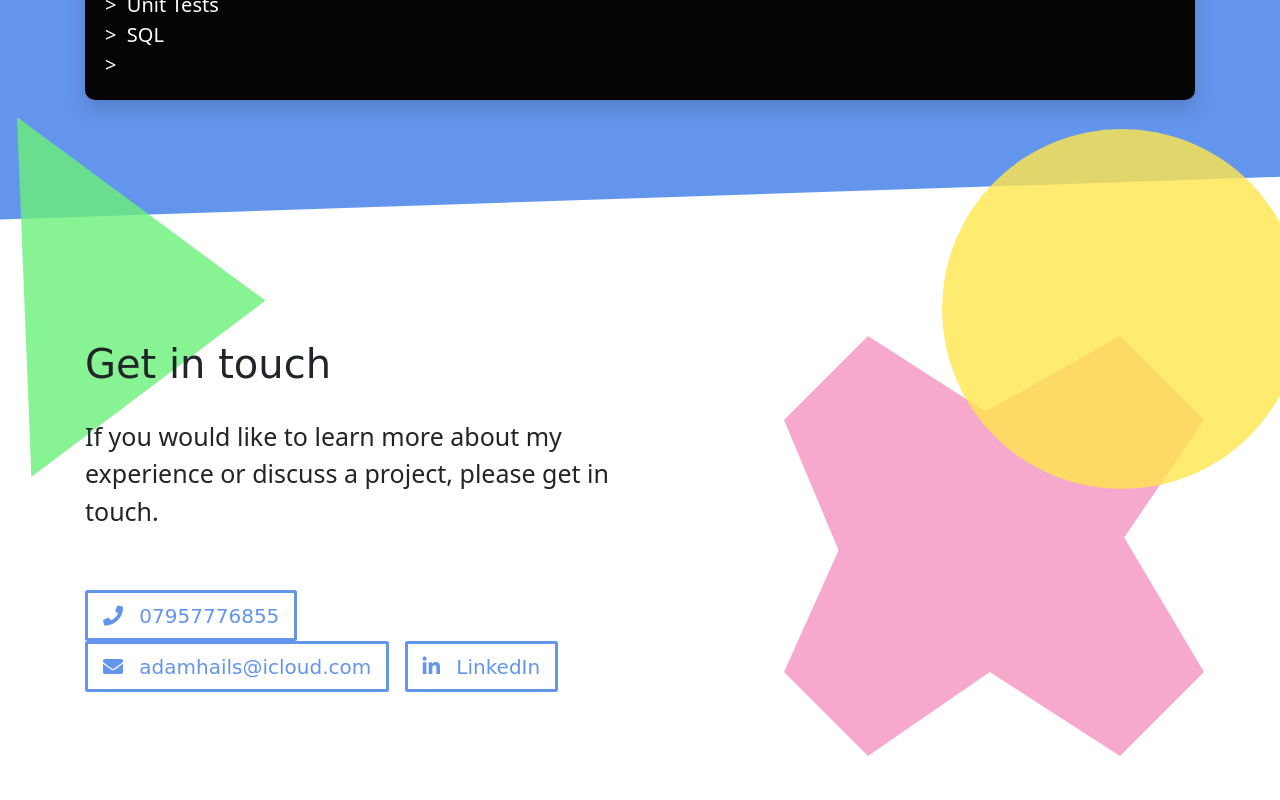
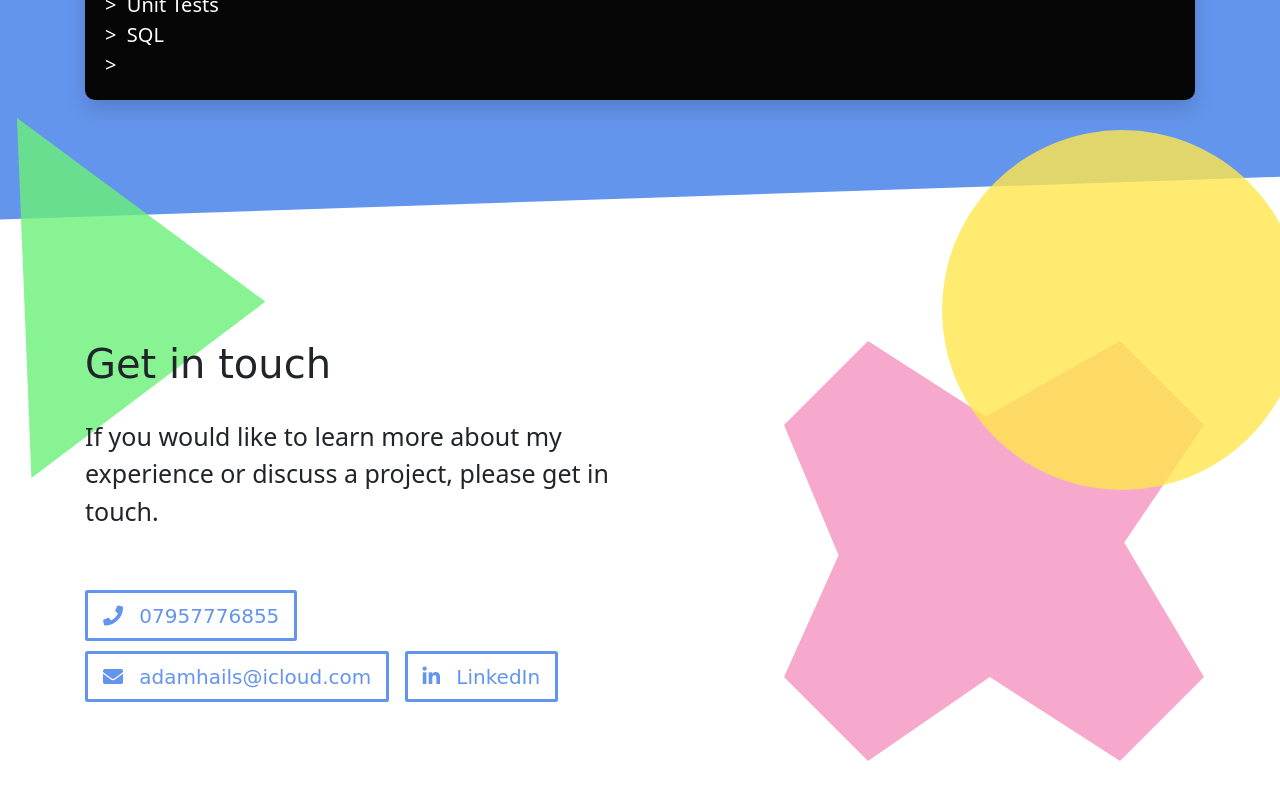
Before and after one commit to bippity-boppity/portfolio-site, a plain HTML site: page index.html in a window 1280 px wide. Shown: the part 1307-2107 px from the top of the page. Drawn offline with nearby package versions, Linux system fonts and the light colour scheme; a web font is replaced by a local one.

Commit message:
added CV and fixed styling issue

```diff
--- a/index.html
+++ b/index.html
@@ -38,7 +38,7 @@
 						<p class="mb-5 lead">I am an enthusiastic developer with a range of experience in both frontend and backend technologies.</p>
 
 						<a href="https://github.com/bippity-boppity" target="_blank" class="btn btn-outline-primary me-md-2">GitHub</a>
-						<a href="#" class="btn btn-outline-primary me-md-2">Resume</a>
+						<a href="./resources/Adam_Hails_CV.pdf" target="_blank" class="btn btn-outline-primary me-md-2">Resume</a>
 					</div>
 					<div class="col-xl-6 col-md-9 col-12 text-center">
 						<img class="rounded-circle mx-auto w-50 border border-primary border-5 shadow" src="./images/profile.jpeg" alt="Adam Hails profile picture">
@@ -99,18 +99,20 @@
 				<div class="col mb-5">
 					<p class="mb-5 lead">If you would like to learn more about my experience or discuss a project, please get in touch.</p>
 
-					<a class="btn btn-outline-primary me-2" href="tel:07957776855">
+					<div class="mb-n2">
+						<a class="btn btn-outline-primary me-2 mb-2" href="tel:07957776855">
 							<i class="fas fa-phone me-2"></i>
 							07957776855
 						</a>
-					<a class="btn btn-outline-primary me-2" href="mailto:adamhails@icloud.com">
+						<a class="btn btn-outline-primary me-2 mb-2" href="mailto:adamhails@icloud.com">
 							<i class="fas fa-envelope me-2"></i>
 							adamhails@icloud.com
 						</a>
-					<a class="btn btn-outline-primary me-2" target="_blank" href="https://www.linkedin.com/in/adam-hails-494732218/">
+						<a class="btn btn-outline-primary me-2 mb-2" target="_blank" href="https://www.linkedin.com/in/adam-hails-494732218/">
 							<i class="fab fa-linkedin-in me-2"></i>
 							LinkedIn
 						</a>
+					</div>
 				</div>
 			</div>
 		</div>
--- a/styles/scss/components/_layout.scss
+++ b/styles/scss/components/_layout.scss
@@ -0,0 +1,4 @@
+body {
+  width: 100vw;
+  overflow-x: hidden;
+}
```
Also changed, not shown: styles/scss/main.css, 3 other files. Lines whose indentation alone changed are shown as unchanged.
